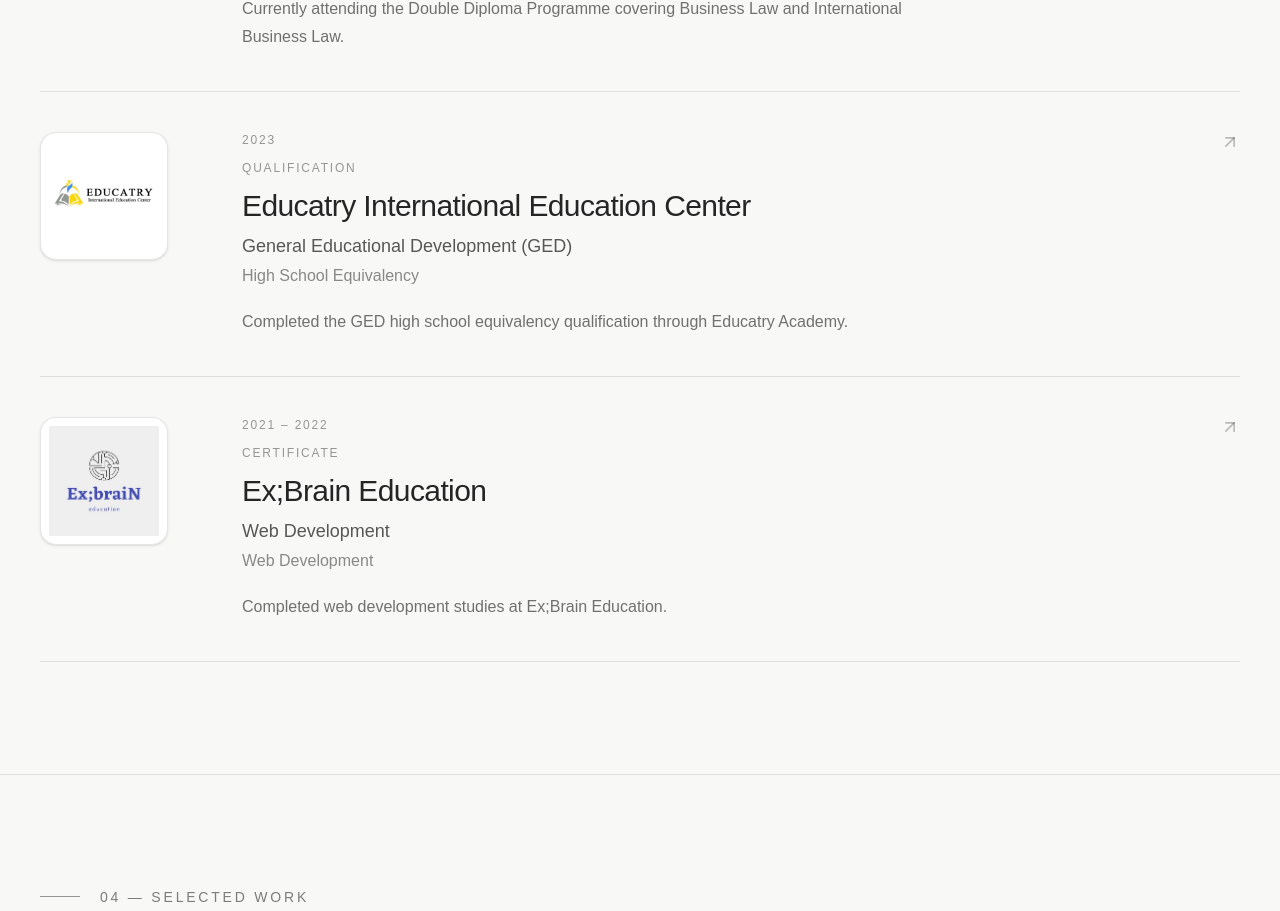
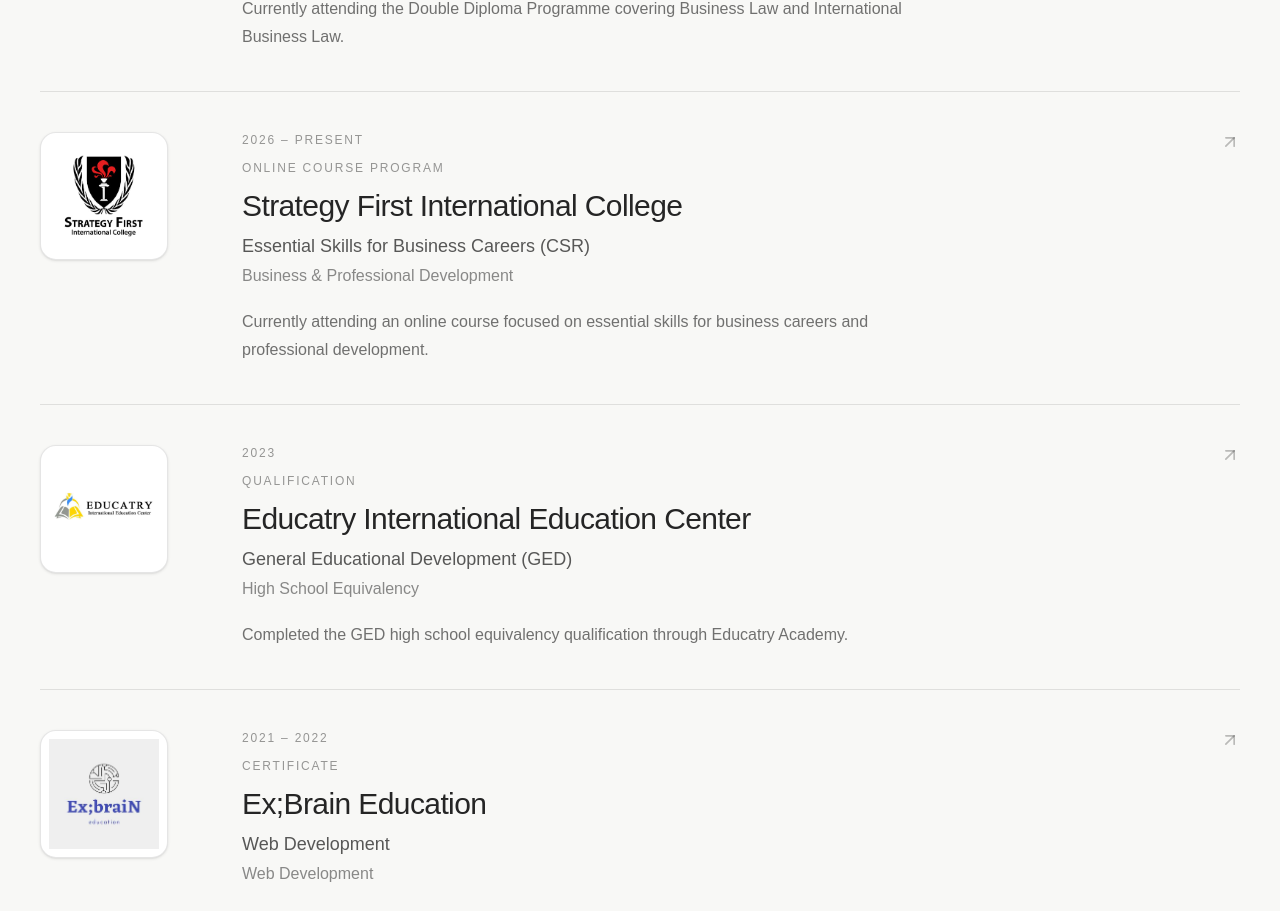
Before and after one commit to ZanHubX/kaung-portfolio, a Next.js app: page / in a window 1280 px wide. Shown: the part 5978-6889 px from the top of the page. Built offline with nearby package versions, Linux system fonts and the light colour scheme.

Commit message:
Update portfolio assets

```diff
--- a/data/education.ts
+++ b/data/education.ts
@@ -37,6 +37,17 @@ export const education = [
     },
     {
         id: 4,
+        period: "2026 – Present",
+        institution: "Strategy First International College",
+        degree: "Essential Skills for Business Careers (CSR)",
+        field: "Business & Professional Development",
+        type: "Online Course Program",
+        logo: "/logos/sfu.png",
+        description:
+            "Currently attending an online course focused on essential skills for business careers and professional development.",
+    },
+    {
+        id: 5,
         period: "2023",
         institution: "Educatry International Education Center",
         degree: "General Educational Development (GED)",
@@ -47,7 +58,7 @@ export const education = [
             "Completed the GED high school equivalency qualification through Educatry Academy.",
     },
     {
-        id: 5,
+        id: 6,
         period: "2021 – 2022",
         institution: "Ex;Brain Education",
         degree: "Web Development",
```
Also changed, not shown: public/logos/sfu.png (added).
